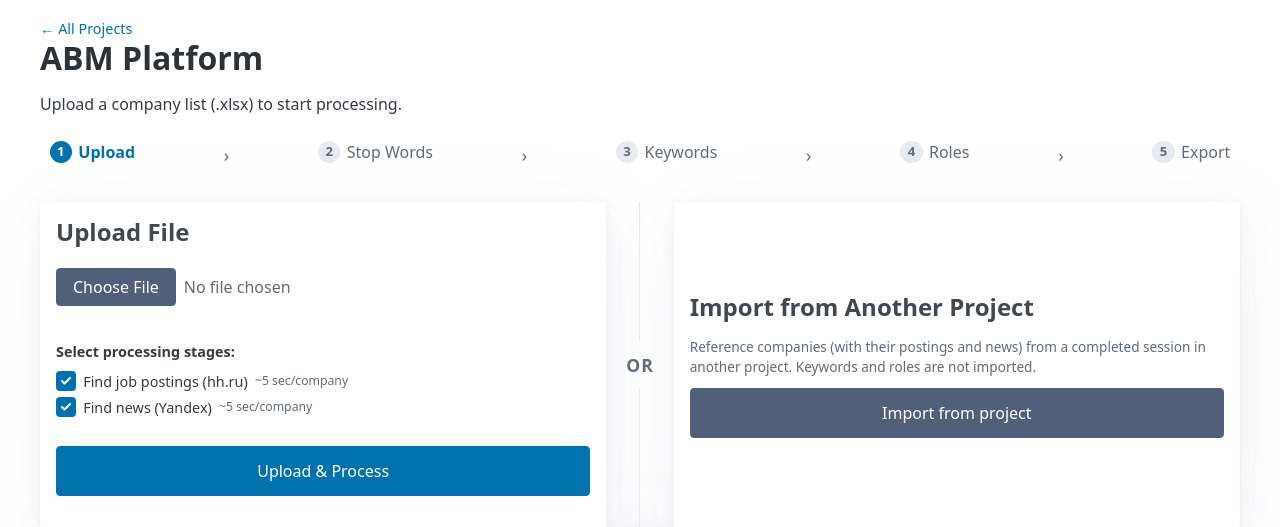
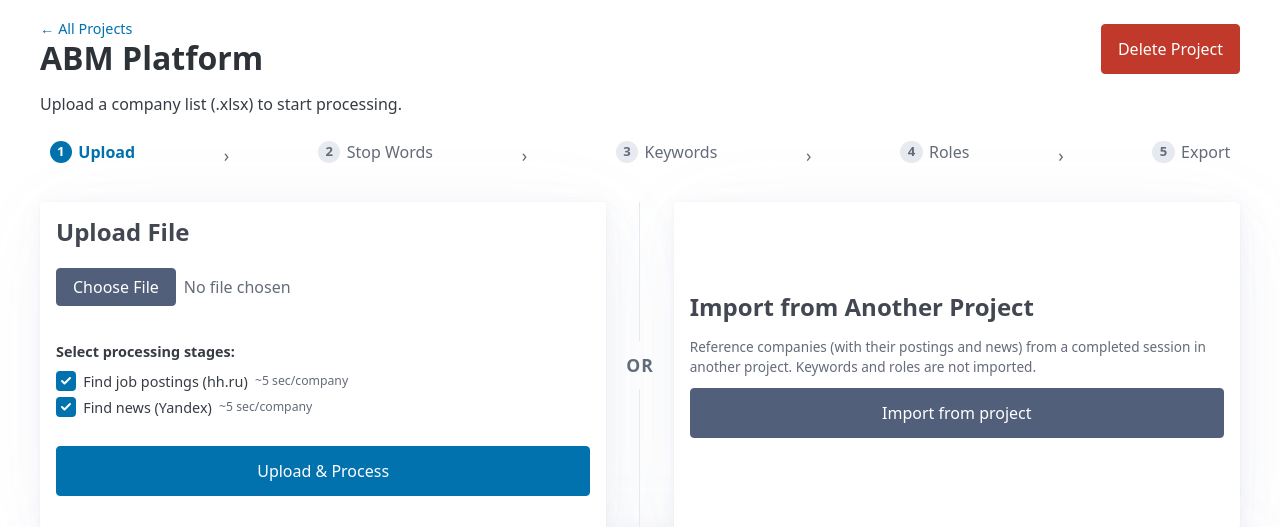
Before and after one commit to CherPasha/WEI_ABM_platform, a FastAPI app: template app/templates/project.html in a window 1280 px wide. Shown: the top 527 px of the page. Run offline with FastAPI, Linux system fonts and the light colour scheme; the template is opened without the code that fills it, so the values that code supplies are empty; some libraries are stand-ins or nearby versions.

Commit message:
fix: use hardcoded red hex for delete project button
Co-Authored-By: Claude Sonnet 4.6 (1M context) <noreply@anthropic.com>

```diff
--- a/app/templates/project.html
+++ b/app/templates/project.html
@@ -147,7 +147,7 @@
                 <p>Upload a company list (.xlsx) to start processing.</p>
             </div>
             <button onclick="deleteThisProject()"
-                    style="margin-top:0.5em; background:var(--pico-color-red-500); border-color:var(--pico-color-red-500); color:#fff; white-space:nowrap; flex-shrink:0;">
+                    style="margin-top:0.5em; background:#c0392b; border-color:#c0392b; color:#fff; white-space:nowrap; flex-shrink:0;">
                 Delete Project
             </button>
         </div>
```
